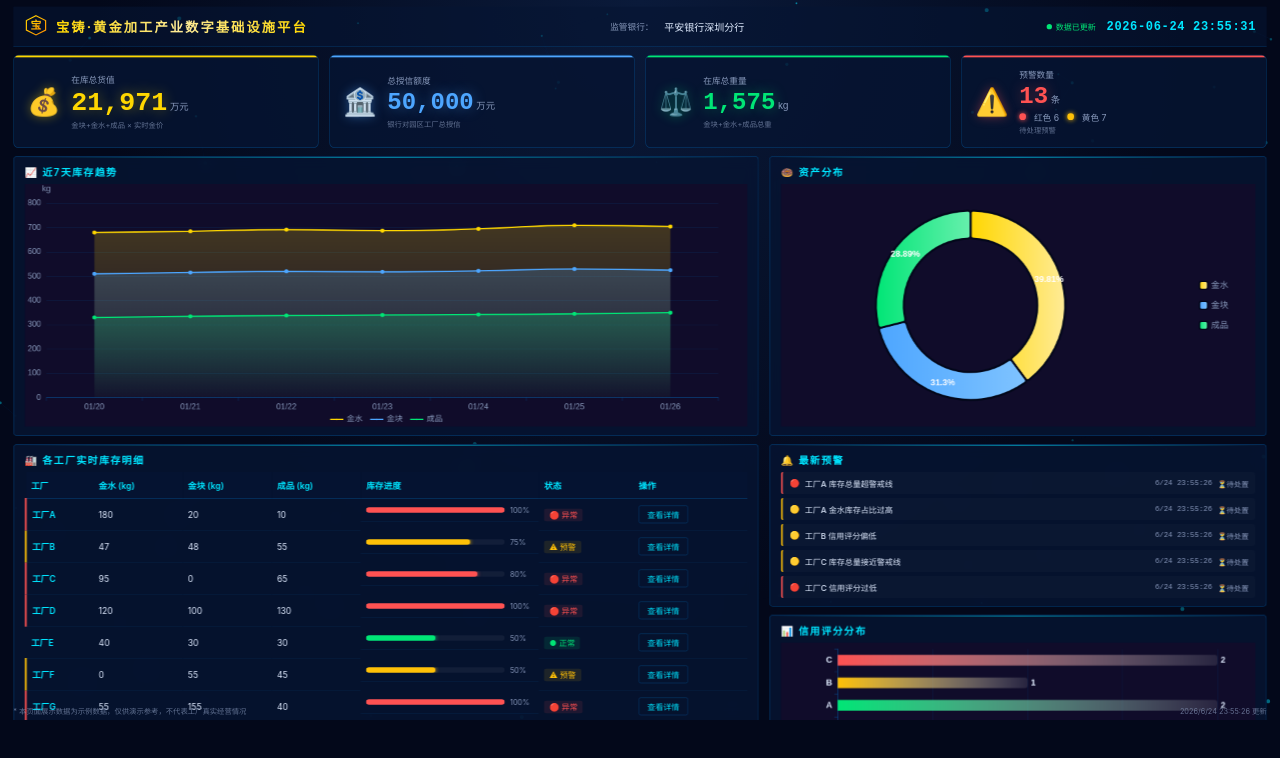
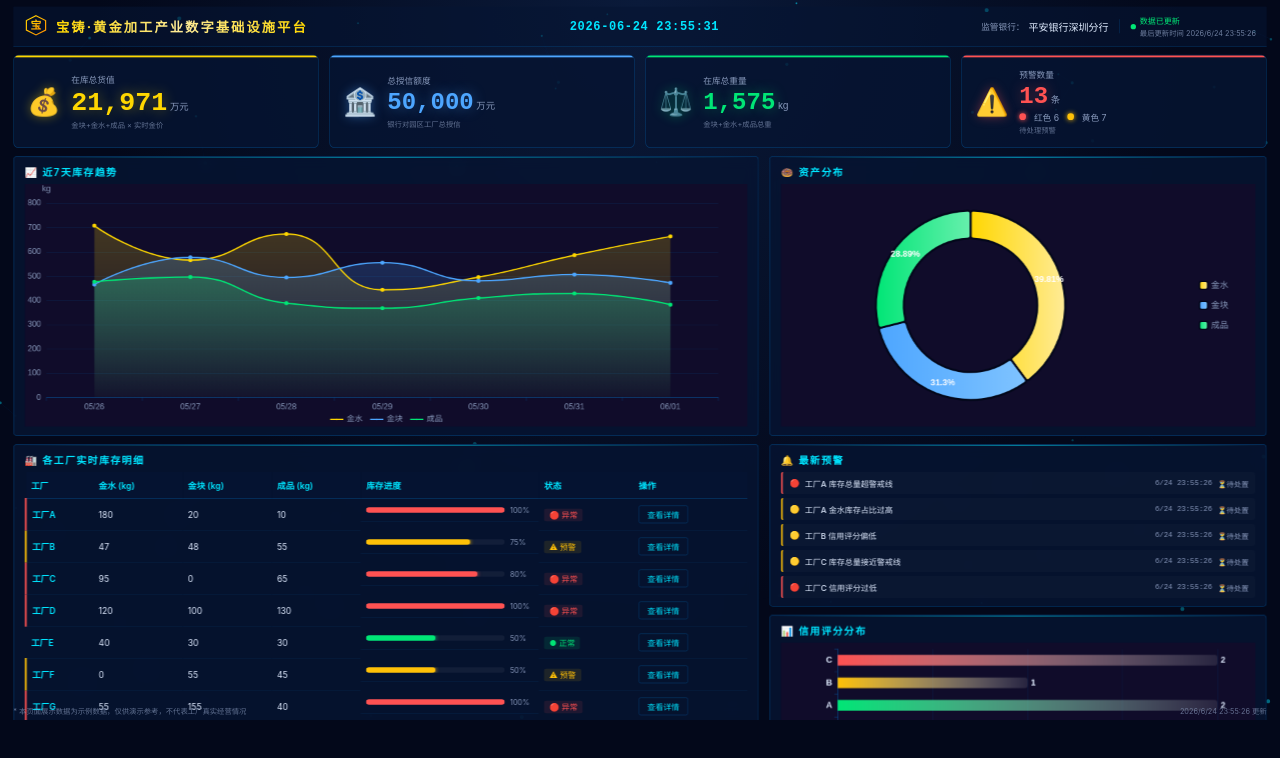
Before and after one commit to hcgtn/treasure-dashboard, a Vue app: page / in a window 1280 px wide. Shown: the top 758 px of the page. Built offline with nearby package versions, Linux system fonts and the light colour scheme.

Commit message:
fix:动态加载数据

```diff
--- a/src/components/DataManageModal.vue
+++ b/src/components/DataManageModal.vue
@@ -57,6 +57,18 @@
           <div v-if="creditMsg" class="import-msg" :class="creditMsg.type">{{ creditMsg.text }}</div>
           <div class="credit-current">当前值：<strong>{{ store.kpi.totalCredit?.toLocaleString('zh-CN') ?? '--' }}</strong> 万元</div>
         </div>
+
+        <!-- 银行名称设置 -->
+        <div class="dm-section">
+          <div class="dm-section-title">🏦 银行名称设置</div>
+          <div class="credit-setting-row">
+            <span class="credit-label">监管银行：</span>
+            <input v-model="bankName" type="text" placeholder="输入银行名称" class="dm-input bank-input" />
+            <button class="dm-btn primary" @click="saveBankName">💾 保存</button>
+          </div>
+          <div v-if="bankMsg" class="import-msg" :class="bankMsg.type">{{ bankMsg.text }}</div>
+          <div class="credit-current">当前值：<strong>{{ store.bankName }}</strong></div>
+        </div>
       </div>
     </div>
   </div>
@@ -74,7 +86,11 @@ const importMsg = ref(null)
 const creditAmount = ref(store.kpi.totalCredit || 0)
 const creditMsg = ref(null)
 
+const bankName = ref(store.bankName || '')
+const bankMsg = ref(null)
+
 const form = reactive({
+
   name: '', goldWater: '', goldBar: '', finished: '',
   creditScore: '70', creditLevel: 'A'
 })
@@ -174,6 +190,18 @@ function saveCredit() {
   store.setTotalCredit(amount)
   creditMsg.value = { type: 'success', text: `✅ 总授信额度已更新为 ${amount.toLocaleString('zh-CN')} 万元` }
   setTimeout(() => creditMsg.value = null, 3000)
+}
+
+function saveBankName() {
+  const name = bankName.value.trim()
+  if (!name) {
+    bankMsg.value = { type: 'error', text: '❌ 请输入银行名称' }
+    setTimeout(() => bankMsg.value = null, 3000)
+    return
+  }
+  store.setBankName(name)
+  bankMsg.value = { type: 'success', text: `✅ 监管银行已更新为 ${name}` }
+  setTimeout(() => bankMsg.value = null, 3000)
 }
 </script>
 
@@ -298,6 +326,10 @@ select.dm-input option { background: #0a1a3a; color: #fff; }
   width: 160px;
 }
 
+.bank-input {
+  width: 220px;
+}
+
 .credit-unit {
   font-size: 13px;
   color: var(--text-secondary);
--- a/src/components/DistributionChart.vue
+++ b/src/components/DistributionChart.vue
@@ -6,13 +6,15 @@
 </template>
 
 <script setup>
-import { ref, onMounted, onUnmounted, computed } from 'vue'
+import { ref, inject, onMounted, onUnmounted, computed, watch } from 'vue'
 import * as echarts from 'echarts'
 import { useDashboardStore } from '../stores/dashboard.js'
 
 const store = useDashboardStore()
 const chartRef = ref(null)
+const modals = inject('modals')
 let chart = null
+let updateTimer = null
 
 const assetData = computed(() => store.assetDistribution)
 
@@ -70,13 +72,55 @@ function initChart() {
   })
 }
 
+function updateChart(newData) {
+  if (!chart) return
+  chart.setOption({
+    series: [{
+      data: [
+        { value: newData[0].weight, name: '金水',
+          itemStyle: { color: new echarts.graphic.LinearGradient(0,0,1,0,
+            [{ offset: 0, color: '#ffd700' }, { offset: 1, color: '#ffec99' }]) } },
+        { value: newData[1].weight, name: '金块',
+          itemStyle: { color: new echarts.graphic.LinearGradient(0,0,1,0,
+            [{ offset: 0, color: '#4da6ff' }, { offset: 1, color: '#80c4ff' }]) } },
+        { value: newData[2].weight, name: '成品',
+          itemStyle: { color: new echarts.graphic.LinearGradient(0,0,1,0,
+            [{ offset: 0, color: '#00e676' }, { offset: 1, color: '#69f0ae' }]) } }
+      ]
+    }]
+  })
+}
+
 function handleResize() { chart?.resize() }
 
 onMounted(() => {
   setTimeout(initChart, 300)
   window.addEventListener('resize', handleResize)
 })
+
+// 监听弹窗关闭：显示 loading 1 秒后更新图表
+watch(() => modals.value.dataManage, (val) => {
+  if (!chart) return
+  if (!val) {
+    // 弹窗关闭：显示 loading
+    chart.showLoading({
+      text: '更新中...',
+      color: '#00e5ff',
+      textColor: '#8899bb',
+      maskColor: 'rgba(3, 8, 26, 0.7)',
+      fontSize: 14
+    })
+    // 延迟 1 秒后隐藏 loading 并更新图表
+    clearTimeout(updateTimer)
+    updateTimer = setTimeout(() => {
+      chart.hideLoading()
+      updateChart(assetData.value)
+    }, 1000)
+  }
+})
+
 onUnmounted(() => {
+  clearTimeout(updateTimer)
   window.removeEventListener('resize', handleResize)
   chart?.dispose()
 })
--- a/src/components/TopNav.vue
+++ b/src/components/TopNav.vue
@@ -18,25 +18,51 @@
       </div>
     </div>
     <div class="nav-center">
-      <span class="bank-label">监管银行：</span>
-      <span class="bank-name">{{ store.bankName }}</span>
+      <span class="nav-clock">{{ currentTime }}</span>
     </div>
     <div class="nav-right">
+      <div class="nav-right-info">
+        <span class="bank-label">监管银行：</span>
+        <span class="bank-name">{{ store.bankName }}</span>
+      </div>
       <div class="update-status">
         <span class="status-dot"></span>
-        <span>数据已更新</span>
+        <div class="update-text">
+          <span>数据已更新</span>
+          <span class="update-time" v-if="!isUpdating">最后更新时间 {{ store.dataLastUpdatedTime }}</span>
+          <span class="update-time updating" v-else>更新中...</span>
+        </div>
       </div>
-      <div class="nav-clock">{{ currentTime }}</div>
     </div>
   </div>
 </template>
 
 <script setup>
-import { ref, onMounted, onUnmounted } from 'vue'
+import { ref, inject, onMounted, onUnmounted } from 'vue'
 import { useDashboardStore } from '../stores/dashboard.js'
 
 const store = useDashboardStore()
 const currentTime = ref('')
+const modals = inject('modals')
+
+const isUpdating = ref(false)
+let updateTimer = null
+
+// 监听弹窗状态变化
+import { watch } from 'vue'
+watch(() => modals.value.dataManage, (val) => {
+  if (val) {
+    // 弹窗打开：立即显示"更新中..."
+    clearTimeout(updateTimer)
+    isUpdating.value = true
+  } else {
+    // 弹窗关闭：延迟 1 秒后恢复显示"最后更新时间"
+    clearTimeout(updateTimer)
+    updateTimer = setTimeout(() => {
+      isUpdating.value = false
+    }, 1000)
+  }
+})
 
 let timer = null
 function updateTime() {
@@ -86,6 +112,14 @@ onUnmounted(() => clearInterval(timer))
   background-clip: text;
 }
 
+.nav-right-info {
+  display: flex;
+  align-items: center;
+  gap: 6px;
+  padding-right: 16px;
+  border-right: 1px solid rgba(0, 150, 255, 0.2);
+}
+
 .bank-label {
   font-size: 13px;
   color: var(--text-secondary);
@@ -126,4 +160,34 @@ onUnmounted(() => clearInterval(timer))
   letter-spacing: 1px;
   min-width: 190px;
 }
+
+.nav-divider {
+  color: var(--text-secondary);
+  opacity: 0.4;
+  font-size: 16px;
+}
+
+.update-text {
+  display: flex;
+  flex-direction: column;
+  gap: 2px;
+}
+
+.update-time {
+  font-size: 11px;
+  color: var(--text-secondary);
+  opacity: 0.8;
+  white-space: nowrap;
+}
+
+.update-time.updating {
+  color: var(--yellow);
+  opacity: 1;
+  animation: blink 1s infinite;
+}
+
+@keyframes blink {
+  0%, 100% { opacity: 1; }
+  50% { opacity: 0.4; }
+}
 </style>
--- a/src/components/TrendChart.vue
+++ b/src/components/TrendChart.vue
@@ -84,10 +84,30 @@ function handleResize() {
 
 onMounted(() => {
   setTimeout(initChart, 200)
+  // 确保趋势图自动滚动已启动（recalculateKPI 也会触发，此处做兜底）
+  setTimeout(() => store.startTrendAutoScroll(), 500)
   window.addEventListener('resize', handleResize)
 })
 
+// 监听 trendData 变化，动态更新图表
+watch(() => store.trendData, (newData) => {
+  if (!chart) return
+  chart.setOption({
+    xAxis: { data: newData.dates },
+    series: [
+      { data: newData.goldWater },
+      { data: newData.goldBar },
+      { data: newData.finished }
+    ],
+    animationDuration: 500,
+    animationDurationUpdate: 800,
+    animationEasing: 'cubicInOut',
+    animationEasingUpdate: 'cubicInOut'
+  })
+}, { deep: true })
+
 onUnmounted(() => {
+  store.stopTrendAutoScroll()
   window.removeEventListener('resize', handleResize)
   chart?.dispose()
 })
--- a/src/stores/dashboard.js
+++ b/src/stores/dashboard.js
@@ -10,8 +10,14 @@ export const useDashboardStore = defineStore('dashboard', {
     alerts: JSON.parse(JSON.stringify(defaultData.alerts)),
     creditDistribution: JSON.parse(JSON.stringify(defaultData.creditDistribution)),
     lastUpdateTime: new Date().toLocaleString('zh-CN'),
+    dataLastUpdatedTime: new Date().toLocaleString('zh-CN'),
     bankName: '平安银行深圳分行',
-    factoryAlerts: {} // { factoryId: [alert, ...] }
+    factoryAlerts: {},
+    // 趋势图自动滚动相关
+    trendPool: [],       // 30天预生成数据池
+    trendCursor: 0,      // 当前7天窗口起始位置 (0~23)
+    trendTimer: null,    // 滚动定时器句柄
+
   }),
 
   getters: {
@@ -197,12 +203,17 @@ export const useDashboardStore = defineStore('dashboard', {
       const { red, yellow } = this.alertCounts
       this.kpi.alertRed = red
       this.kpi.alertYellow = yellow
+
+      // 6. 初始化趋势数据池（30天）+ 启动自动滚动
+      this.initTrendPool()
+      this.startTrendAutoScroll()
+
       this.lastUpdateTime = new Date().toLocaleString('zh-CN')
+      this.dataLastUpdatedTime = new Date().toLocaleString('zh-CN')
     },
 
     loadSampleData() {
       this.factories = JSON.parse(JSON.stringify(defaultData.factories))
-      this.trendData = JSON.parse(JSON.stringify(defaultData.trendData))
       this.alerts = JSON.parse(JSON.stringify(defaultData.alerts))
       this.creditDistribution = JSON.parse(JSON.stringify(defaultData.creditDistribution))
       this.recalculateKPI()
@@ -264,11 +275,98 @@ export const useDashboardStore = defineStore('dashboard', {
 
     setBankName(name) {
       this.bankName = name
+      this.dataLastUpdatedTime = new Date().toLocaleString('zh-CN')
     },
 
     setTotalCredit(amount) {
       this.kpi.totalCredit = amount
       this.lastUpdateTime = new Date().toLocaleString('zh-CN')
+      this.dataLastUpdatedTime = new Date().toLocaleString('zh-CN')
+    },
+
+    // ============================================================
+    // 趋势图自动滚动：30天数据池 + 7天滑动窗口
+    // ============================================================
+    initTrendPool() {
+      const baseGoldWater = this.factories.reduce((s, f) => s + f.goldWater, 0) || 100
+      const baseGoldBar = this.factories.reduce((s, f) => s + f.goldBar, 0) || 80
+      const baseFinished = this.factories.reduce((s, f) => s + f.finished, 0) || 60
+      const pool = []
+      const now = new Date()
+      for (let i = 29; i >= 0; i--) {
+        const d = new Date(now)
+        d.setDate(d.getDate() - i)
+        const rf = () => 1 + (Math.random() - 0.5) * 0.6
+        pool.push({
+          date: `${String(d.getMonth() + 1).padStart(2, '0')}/${String(d.getDate()).padStart(2, '0')}`,
+          goldWater: Math.round(baseGoldWater * rf()),
+          goldBar: Math.round(baseGoldBar * rf()),
+          finished: Math.round(baseFinished * rf())
+        })
+      }
+      this.trendPool = pool
+      this.trendCursor = 0
+      this.setTrendWindow(0)
+    },
+
+    setTrendWindow(start) {
+      const end = start + 7
+      if (end > this.trendPool.length) return
+      const slice = this.trendPool.slice(start, end)
+      this.trendData = {
+        dates: slice.map(s => s.date),
+        goldWater: slice.map(s => s.goldWater),
+        goldBar: slice.map(s => s.goldBar),
+        finished: slice.map(s => s.finished)
+      }
+
+    },
+
+    startTrendAutoScroll(intervalMs = 5000) {
+      this.stopTrendAutoScroll()
+      const maxCursor = this.trendPool.length - 7  // 24 for 30-day pool
+      if (maxCursor <= 0) return
+      this.trendTimer = setInterval(() => {
+        this.trendCursor = (this.trendCursor + 1) % (maxCursor + 1)
+        this.setTrendWindow(this.trendCursor)
+        this.lastUpdateTime = new Date().toLocaleString('zh-CN')
+      }, intervalMs)
+    },
+
+    stopTrendAutoScroll() {
+      if (this.trendTimer) {
+        clearInterval(this.trendTimer)
+        this.trendTimer = null
+      }
+    },
+
+    // ============================================================
+    // 动态生成趋势数据：根据 factories 实时数据生成最近7天趋势
+    // ============================================================
+    generateTrendData() {
+      // 计算各品类总和作为基数
+      const baseGoldWater = this.factories.reduce((s, f) => s + f.goldWater, 0)
+      const baseGoldBar = this.factories.reduce((s, f) => s + f.goldBar, 0)
+      const baseFinished = this.factories.reduce((s, f) => s + f.finished, 0)
+
+      const dates = []
+      const goldWater = []
+      const goldBar = []
+      const finished = []
+
+      for (let i = 6; i >= 0; i--) {
+        const d = new Date()
+        d.setDate(d.getDate() - i)
+        dates.push(`${String(d.getMonth() + 1).padStart(2, '0')}/${String(d.getDate()).padStart(2, '0')}`)
+
+        // 上下浮动30%的随机系数 (0.7 ~ 1.3)
+        const randomFactor = () => 1 + (Math.random() - 0.5) * 0.6
+        goldWater.push(Math.round(baseGoldWater * randomFactor()))
+        goldBar.push(Math.round(baseGoldBar * randomFactor()))
+        finished.push(Math.round(baseFinished * randomFactor()))
+      }
+
+      this.trendData = { dates, goldWater, goldBar, finished }
     }
   }
 })
```
